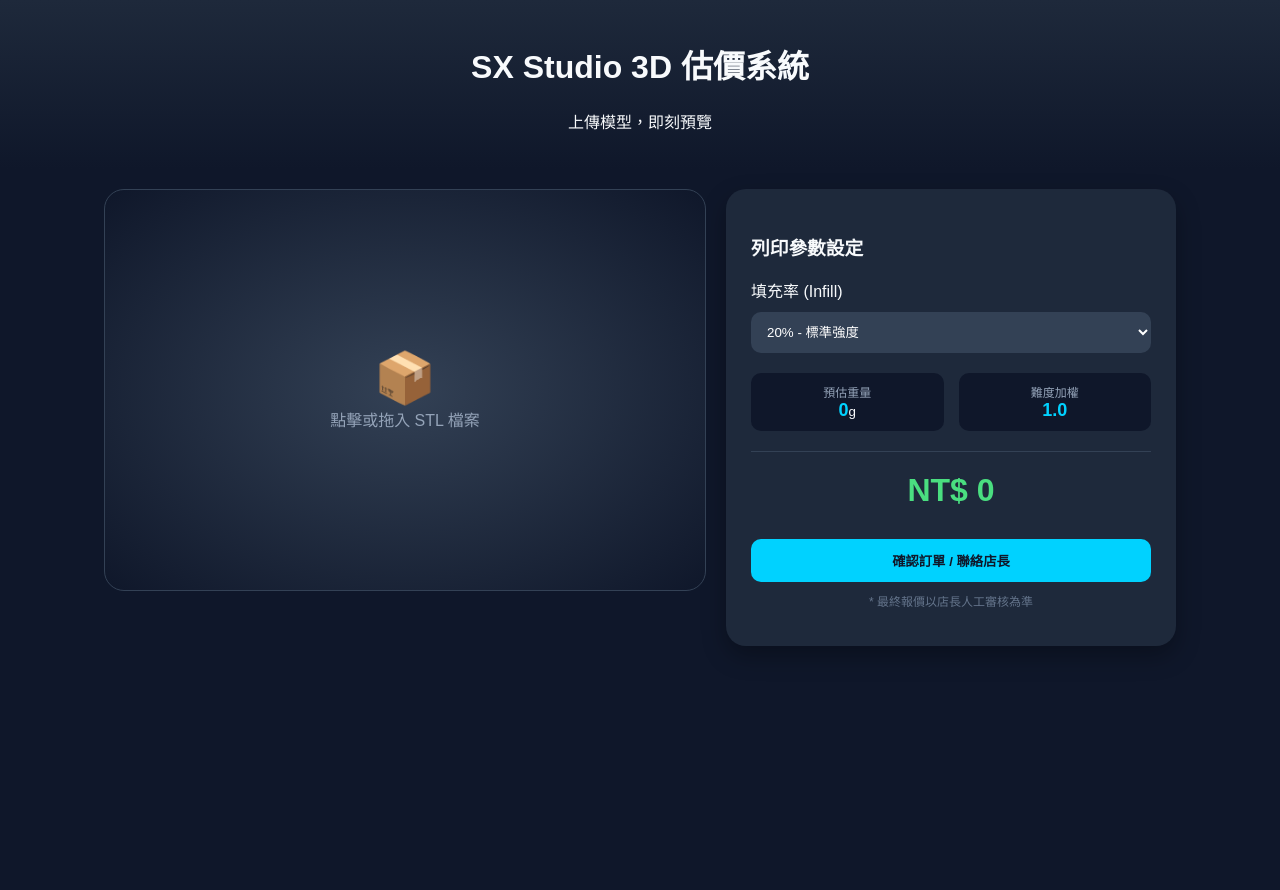
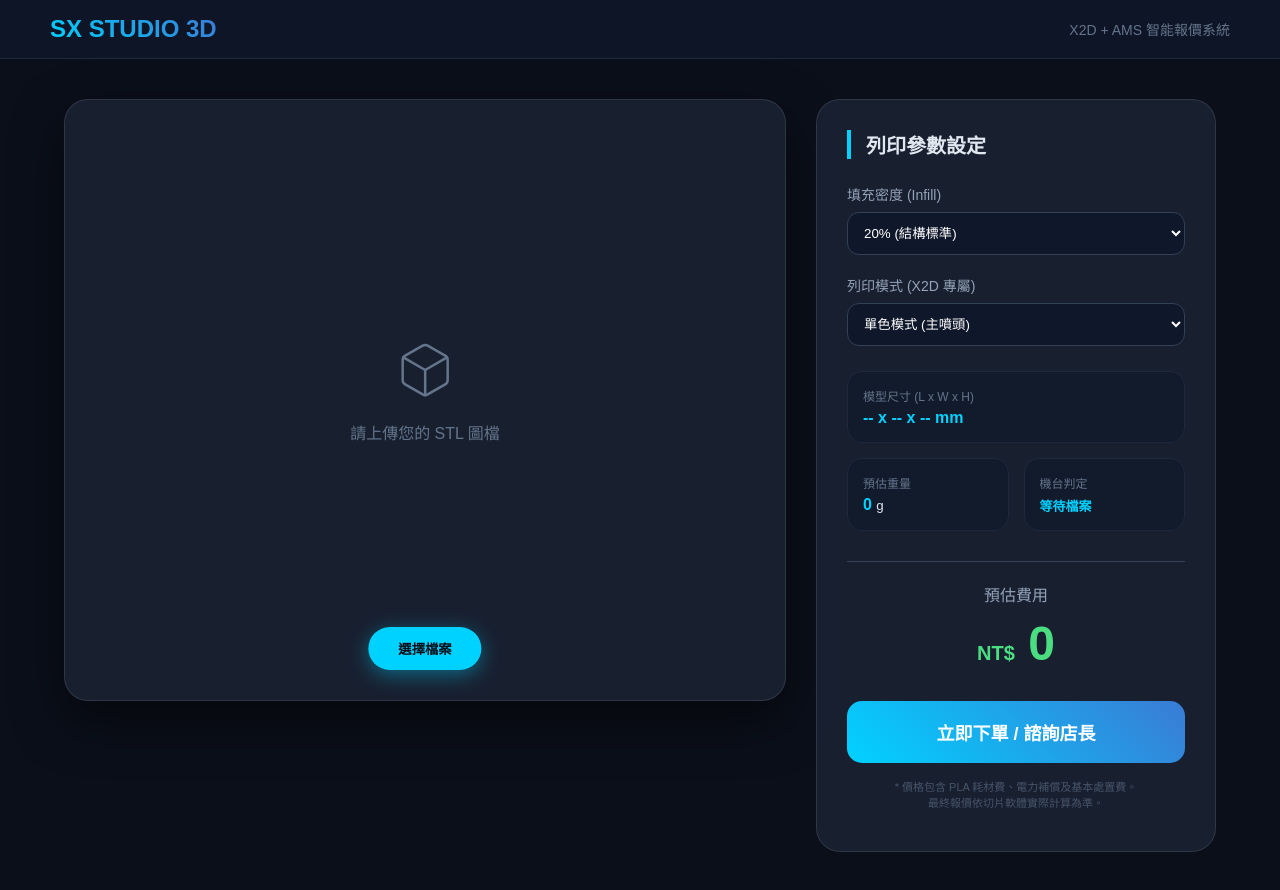
Before and after one commit to sxstudio0422-ux/my-3d-print, a plain HTML site: page index.html in a window 1280 px wide. Before the commit the page ends 800 px from the top, so only its background shows below. Drawn offline with nearby package versions, Linux system fonts and the light colour scheme.

Commit message:
Update index.html

```diff
--- a/index.html
+++ b/index.html
@@ -3,121 +3,173 @@
 <head>
     <meta charset="UTF-8">
     <meta name="viewport" content="width=device-width, initial-scale=1.0">
-    <title>SX Studio - 智能 3D 代印系統</title>
+    <title>SX Studio | 專業 3D 智能估價系統</title>
     <script src="https://cdnjs.cloudflare.com/ajax/libs/three.js/r128/three.min.js"></script>
     <script src="https://cdn.jsdelivr.net/gh/mrdoob/three.js@r128/examples/js/loaders/STLLoader.js"></script>
     <script src="https://cdn.jsdelivr.net/gh/mrdoob/three.js@r128/examples/js/controls/OrbitControls.js"></script>
     <style>
-        :root { --primary: #00d2ff; --bg: #0f172a; --card: #1e293b; }
-        body { font-family: 'PingFang TC', sans-serif; background: var(--bg); color: #f8fafc; margin: 0; overflow-x: hidden; }
-        .header { padding: 20px; text-align: center; background: linear-gradient(to bottom, #1e293b, transparent); }
-        .main-container { display: flex; flex-wrap: wrap; gap: 20px; padding: 20px; justify-content: center; }
+        :root { --primary: #00d2ff; --accent: #3a7bd5; --success: #4ade80; --warning: #fbbf24; --danger: #f87171; --bg: #0b0f1a; --card: rgba(30, 41, 59, 0.7); }
+        body { font-family: 'PingFang TC', 'Microsoft JhengHei', sans-serif; background: var(--bg); color: #e2e8f0; margin: 0; display: flex; flex-direction: column; min-height: 100vh; }
 
-        /* 3D 視窗 */
-        #canvas-container { width: 100%; max-width: 600px; height: 400px; background: radial-gradient(#334155, #0f172a); border-radius: 20px; border: 1px solid #334155; position: relative; overflow: hidden; }
-        #drop-hint { position: absolute; top: 50%; left: 50%; transform: translate(-50%, -50%); color: #94a3b8; pointer-events: none; text-align: center; }
+        /* 導航欄 */
+        nav { background: rgba(15, 23, 42, 0.9); padding: 15px 50px; display: flex; justify-content: space-between; align-items: center; border-bottom: 1px solid #1e293b; position: sticky; top: 0; z-index: 100; backdrop-filter: blur(10px); }
+        .logo { font-size: 24px; font-weight: 800; background: linear-gradient(45deg, var(--primary), var(--accent)); -webkit-background-clip: text; -webkit-text-fill-color: transparent; }
 
-        /* 控制面板 */
-        .control-panel { width: 100%; max-width: 400px; background: var(--card); padding: 25px; border-radius: 20px; box-shadow: 0 10px 25px rgba(0,0,0,0.3); }
-        .stat-grid { display: grid; grid-template-columns: 1fr 1fr; gap: 15px; margin: 20px 0; }
-        .stat-box { background: #0f172a; padding: 10px; border-radius: 10px; text-align: center; }
-        .stat-label { font-size: 12px; color: #94a3b8; display: block; }
-        .stat-value { font-size: 18px; font-weight: bold; color: var(--primary); }
+        .container { display: grid; grid-template-columns: 1fr 400px; gap: 30px; padding: 40px; max-width: 1400px; margin: 0 auto; width: 90%; }
+        @media (max-width: 1000px) { .container { grid-template-columns: 1fr; padding: 20px; } }
 
-        select, button { width: 100%; padding: 12px; border-radius: 10px; border: none; margin-top: 10px; }
-        select { background: #334155; color: white; }
-        .price-display { font-size: 32px; color: #4ade80; font-weight: bold; margin: 20px 0; text-align: center; border-top: 1px solid #334155; padding-top: 20px; }
-        .btn-order { background: var(--primary); color: #0f172a; font-weight: bold; cursor: pointer; transition: 0.3s; }
-        .btn-order:hover { opacity: 0.9; transform: scale(1.02); }
+        /* 左側預覽區 */
+        .preview-section { background: var(--card); border-radius: 24px; border: 1px solid rgba(255,255,255,0.1); position: relative; overflow: hidden; height: 600px; box-shadow: 0 20px 50px rgba(0,0,0,0.5); }
+        #canvas-container { width: 100%; height: 100%; cursor: grab; }
+        #drop-hint { position: absolute; top: 50%; left: 50%; transform: translate(-50%, -50%); text-align: center; color: #64748b; pointer-events: none; }
+        .upload-btn { position: absolute; bottom: 30px; left: 50%; transform: translateX(-50%); background: var(--primary); color: #0b0f1a; padding: 12px 30px; border-radius: 50px; font-weight: bold; cursor: pointer; box-shadow: 0 5px 20px rgba(0, 210, 255, 0.4); border: none; }
+
+        /* 右側面板 */
+        .control-panel { background: var(--card); padding: 30px; border-radius: 24px; border: 1px solid rgba(255,255,255,0.1); backdrop-filter: blur(20px); }
+        h2 { margin-top: 0; font-size: 20px; border-left: 4px solid var(--primary); padding-left: 15px; }
+        .form-group { margin-bottom: 20px; }
+        label { display: block; margin-bottom: 8px; font-size: 14px; color: #94a3b8; }
+        select { width: 100%; background: #0f172a; border: 1px solid #334155; color: white; padding: 12px; border-radius: 12px; outline: none; transition: 0.3s; }
+        select:focus { border-color: var(--primary); }
+
+        /* 數據格格 */
+        .info-grid { display: grid; grid-template-columns: 1fr 1fr; gap: 15px; margin: 25px 0; }
+        .info-card { background: rgba(15, 23, 42, 0.5); padding: 15px; border-radius: 15px; border: 1px solid #1e293b; }
+        .info-label { font-size: 12px; color: #64748b; display: block; margin-bottom: 5px; }
+        .info-value { font-size: 16px; font-weight: bold; color: var(--primary); }
+
+        /* 價格顯示 */
+        .price-section { text-align: center; margin-top: 30px; padding-top: 20px; border-top: 1px solid #334155; }
+        .price-amount { font-size: 48px; font-weight: 800; color: var(--success); margin: 10px 0; }
+        .price-unit { font-size: 18px; color: #64748b; margin-left: 5px; }
+
+        .btn-submit { width: 100%; padding: 18px; background: linear-gradient(45deg, var(--primary), var(--accent)); color: white; border: none; border-radius: 15px; font-size: 18px; font-weight: bold; cursor: pointer; transition: 0.3s; margin-top: 20px; }
+        .btn-submit:hover { transform: translateY(-3px); box-shadow: 0 10px 25px rgba(58, 123, 213, 0.4); }
     </style>
 </head>
 <body>
 
-<div class="header">
-    <h1>SX Studio 3D 估價系統</h1>
-    <p>上傳模型，即刻預覽</p>
-</div>
+<nav>
+    <div class="logo">SX STUDIO 3D</div>
+    <div style="font-size: 14px; color: #64748b;">X2D + AMS 智能報價系統</div>
+</nav>
 
-<div class="main-container">
-    <div id="canvas-container" onclick="document.getElementById('fileInput').click()">
+<div class="container">
+    <div class="preview-section">
+        <div id="canvas-container"></div>
         <div id="drop-hint">
-            <div style="font-size: 50px;">📦</div>
-            點擊或拖入 STL 檔案
+            <svg width="60" height="60" viewBox="0 0 24 24" fill="none" stroke="currentColor" stroke-width="1" stroke-linecap="round" stroke-linejoin="round"><path d="M21 16V8a2 2 0 0 0-1-1.73l-7-4a2 2 0 0 0-2 0l-7 4A2 2 0 0 0 3 8v8a2 2 0 0 0 1 1.73l7 4a2 2 0 0 0 2 0l7-4A2 2 0 0 0 21 16z"></path><polyline points="3.27 6.96 12 12.01 20.73 6.96"></polyline><line x1="12" y1="22.08" x2="12" y2="12"></line></svg>
+            <p>請上傳您的 STL 圖檔</p>
         </div>
+        <button class="upload-btn" onclick="document.getElementById('fileInput').click()">選擇檔案</button>
         <input type="file" id="fileInput" hidden accept=".stl">
     </div>
 
     <div class="control-panel">
-        <h3>列印參數設定</h3>
+        <h2>列印參數設定</h2>
 
-        <label>填充率 (Infill)</label>
-        <select id="infill" onchange="calculate()">
-            <option value="0.1">10% - 輕量結構</option>
-            <option value="0.2" selected>20% - 標準強度</option>
-            <option value="0.5">50% - 高強度件</option>
-            <option value="1.0">100% - 全實心</option>
-        </select>
-
-        <div class="stat-grid">
-            <div class="stat-box"><span class="stat-label">預估重量</span><span class="stat-value" id="weight-out">0</span><small>g</small></div>
-            <div class="stat-box"><span class="stat-label">難度加權</span><span class="stat-value" id="diff-out">1.0</span></div>
+        <div class="form-group" style="margin-top: 25px;">
+            <label>填充密度 (Infill)</label>
+            <select id="infill" onchange="calculate()">
+                <option value="0.1">10% (輕量/展示)</option>
+                <option value="0.2" selected>20% (結構標準)</option>
+                <option value="0.5">50% (高強度)</option>
+                <option value="1.0">100% (實心)</option>
+            </select>
         </div>
 
-        <div class="price-display">NT$ <span id="price-out">0</span></div>
+        <div class="form-group">
+            <label>列印模式 (X2D 專屬)</label>
+            <select id="nozzle-mode" onchange="calculate()">
+                <option value="1.0" selected>單色模式 (主噴頭)</option>
+                <option value="1.8">AMS 多色模式 (主噴頭)</option>
+                <option value="2.2">異材質支撐 (雙噴頭模式)</option>
+            </select>
+        </div>
 
-        <button class="btn-order" onclick="window.open('你的Line連結')">確認訂單 / 聯絡店長</button>
-        <p style="font-size: 12px; color: #64748b; text-align: center; margin-top: 10px;">* 最終報價以店長人工審核為準</p>
+        <div class="info-grid">
+            <div class="info-card" style="grid-column: span 2;">
+                <span class="info-label">模型尺寸 (L x W x H)</span>
+                <span class="info-value" id="size-out">-- x -- x -- mm</span>
+            </div>
+            <div class="info-card">
+                <span class="info-label">預估重量</span>
+                <span class="info-value" id="weight-out">0</span> <small>g</small>
+            </div>
+            <div class="info-card">
+                <span class="info-label">機台判定</span>
+                <span class="info-value" id="diff-out" style="font-size: 13px;">等待檔案</span>
+            </div>
+        </div>
+
+        <div class="price-section">
+            <span style="color: #94a3b8;">預估費用</span>
+            <div class="price-amount"><small style="font-size: 20px;">NT$</small> <span id="price-out">0</span></div>
+            <button class="btn-submit" onclick="window.open('https://line.me/ti/p/1789987')">立即下單 / 諮詢店長</button>
+            <p style="font-size: 11px; color: #475569; margin-top: 15px;">* 價格包含 PLA 耗材費、電力補償及基本處置費。<br>最終報價依切片軟體實際計算為準。</p>
+        </div>
     </div>
 </div>
 
 <script>
-    let scene, camera, renderer, mesh, controls;
-    let currentVol = 0;
+    let scene, camera, renderer, mesh, controls, currentVol = 0;
+    let dimensions = { x: 0, y: 0, z: 0 };
 
-    // 初始化 3D 視窗
     function initThree() {
         scene = new THREE.Scene();
-        camera = new THREE.PerspectiveCamera(45, 600/400, 0.1, 1000);
+        const container = document.getElementById('canvas-container');
+        camera = new THREE.PerspectiveCamera(45, container.clientWidth / container.clientHeight, 0.1, 2000);
+
         renderer = new THREE.WebGLRenderer({ antialias: true, alpha: true });
-        renderer.setSize(document.getElementById('canvas-container').clientWidth, 400);
-        document.getElementById('canvas-container').appendChild(renderer.domElement);
+        renderer.setSize(container.clientWidth, container.clientHeight);
+        renderer.setPixelRatio(window.devicePixelRatio);
+        container.appendChild(renderer.domElement);
 
-        const light = new THREE.DirectionalLight(0xffffff, 1);
-        light.position.set(1, 1, 1);
-        scene.add(light);
-        scene.add(new THREE.AmbientLight(0x404040));
+        const ambientLight = new THREE.AmbientLight(0xffffff, 0.6);
+        scene.add(ambientLight);
+        const spotLight = new THREE.SpotLight(0xffffff, 0.8);
+        spotLight.position.set(200, 400, 300);
+        scene.add(spotLight);
 
         controls = new THREE.OrbitControls(camera, renderer.domElement);
+        controls.enableDamping = true;
         animate();
     }
 
     function animate() {
         requestAnimationFrame(animate);
-        if(mesh) mesh.rotation.y += 0.005;
+        controls.update();
+        if(mesh) mesh.rotation.y += 0.002;
         renderer.render(scene, camera);
     }
 
     document.getElementById('fileInput').onchange = (e) => {
         const file = e.target.files[0];
+        if(!file) return;
         const reader = new FileReader();
+        document.getElementById('drop-hint').innerHTML = "<p>正在解析 3D 模型...</p>";
+
         reader.onload = (event) => {
             const loader = new THREE.STLLoader();
             const geometry = loader.parse(event.target.result);
 
             if(mesh) scene.remove(mesh);
-            const material = new THREE.MeshPhongMaterial({ color: 0x00d2ff, specular: 0x111111, shininess: 200 });
+            const material = new THREE.MeshStandardMaterial({ color: 0x00d2ff, metalness: 0.5, roughness: 0.2 });
             mesh = new THREE.Mesh(geometry, material);
 
-            // 自動調整模型大小與位置
+            geometry.computeBoundingBox();
+            const bbox = geometry.boundingBox;
+            dimensions.x = (bbox.max.x - bbox.min.x).toFixed(1);
+            dimensions.y = (bbox.max.y - bbox.min.y).toFixed(1);
+            dimensions.z = (bbox.max.z - bbox.min.z).toFixed(1);
+
             geometry.computeBoundingSphere();
             const center = geometry.boundingSphere.center;
             mesh.position.set(-center.x, -center.y, -center.z);
             scene.add(mesh);
 
-            camera.position.z = geometry.boundingSphere.radius * 2.5;
+            camera.position.set(0, geometry.boundingSphere.radius, geometry.boundingSphere.radius * 2);
             document.getElementById('drop-hint').style.display = 'none';
-
-            // 計算體積
             currentVol = getVolume(geometry) / 1000;
             calculate();
         };
@@ -131,27 +183,3 @@
             const v1 = new THREE.Vector3(pos.getX(i), pos.getY(i), pos.getZ(i));
             const v2 = new THREE.Vector3(pos.getX(i+1), pos.getY(i+1), pos.getZ(i+1));
             const v3 = new THREE.Vector3(pos.getX(i+2), pos.getY(i+2), pos.getZ(i+2));
-            vol += v1.dot(v2.cross(v3)) / 6;
-        }
-        return Math.abs(vol);
-    }
-
-    function calculate() {
-        if(currentVol === 0) return;
-        const infill = parseFloat(document.getElementById('infill').value);
-
-        // 你的定價邏輯 (可隨時修改)
-        const weight = currentVol * 1.25 * (infill + 0.1);
-        const pricePerGram = 2.5; // 調低單價讓價格親民
-        const baseFee = 30;       // 調低基本費
-
-        const total = Math.ceil(weight * pricePerGram + baseFee);
-
-        document.getElementById('weight-out').innerText = weight.toFixed(1);
-        document.getElementById('price-out').innerText = total < 50 ? 50 : total; // 最低消費 50 元
-    }
-
-    initThree();
-</script>
-</body>
-</html>
```
